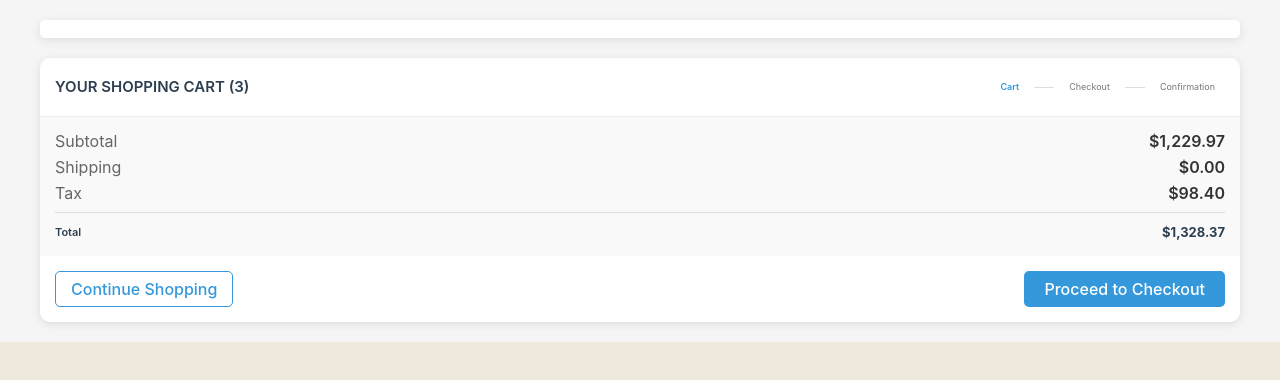
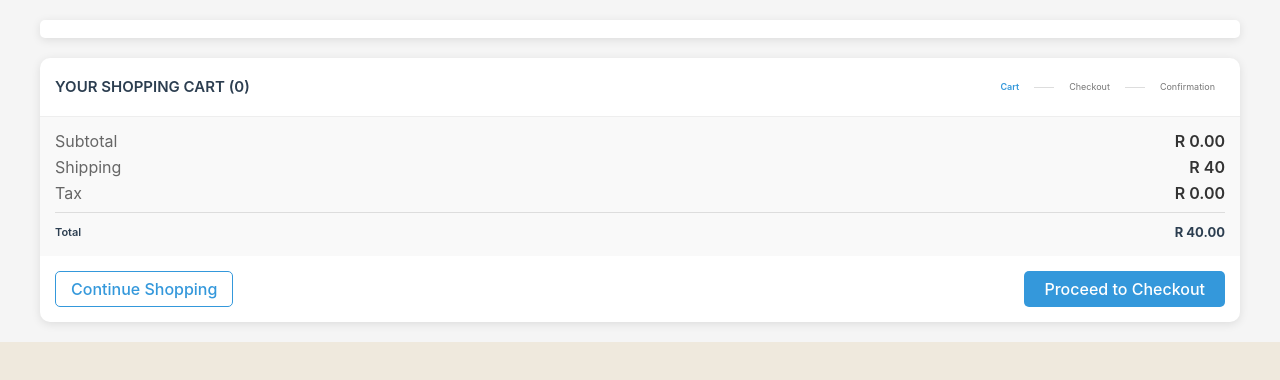
Before and after one commit to BongaGougota0/Angular_Client, an Angular app in the folder client/BurgerClient/: page /order-details in a window 1280 px wide. Shown: the top 380 px of the page. Built offline with nearby package versions, Linux system fonts and the light colour scheme.

Commit message:
create cart compoent and its implements for the cart details, coversions of float numbers and html pipe display.

```diff
--- a/client/BurgerClient/src/app/cart/cart.component.html
+++ b/client/BurgerClient/src/app/cart/cart.component.html
@@ -10,7 +10,7 @@
     <div id="cart-page" [ngClass]="{'active': activeTabId === 'cart-page'}" *ngIf="activeTabId === 'cart-page'">
         <div class="cart-container">
             <div class="cart-header">
-                <h1 class="cart-title">Your Shopping Cart (3)</h1>
+                <h1 class="cart-title">Your Shopping Cart ({{cartQty}})</h1>
                 <div class="cart-steps">
                     <div class="step active">Cart</div>
                     <div class="step-divider"></div>
@@ -26,7 +26,7 @@
                     <img src="/api/placeholder/400/400" alt="Wireless Headphones" class="cart-item-image">
                     <div class="cart-item-details">
                         <h3 class="cart-item-title">{{product.description}}</h3>
-                        <p class="cart-item-price">{{product.unitPrice}}</p>
+                        <p class="cart-item-price">{{product.productPrice}}</p>
                         <div class="cart-item-actions">
                             <div class="quantity-control">
                                 <button (click)="decrementProduct(product.productId)" class="quantity-btn">-</button>
@@ -42,25 +42,25 @@
             <div class="cart-summary">
                 <div class="summary-row">
                     <span class="summary-label">Subtotal</span>
-                    <span class="summary-value">$1,229.97</span>
+                    <span class="summary-value">R {{cartTotal | number:'1.2-2' }}</span>
                 </div>
                 <div class="summary-row">
                     <span class="summary-label">Shipping</span>
-                    <span class="summary-value">$0.00</span>
+                    <span class="summary-value">R {{shipping}}</span>
                 </div>
                 <div class="summary-row">
                     <span class="summary-label">Tax</span>
-                    <span class="summary-value">$98.40</span>
+                    <span class="summary-value">R {{totalInclusiveVAT | number:'1.2-2' }}</span>
                 </div>
                 <div class="summary-total">
                     <span class="total-label">Total</span>
-                    <span class="total-value">$1,328.37</span>
+                    <span class="total-value">R {{subTotal | number:'1.2-2' }}</span>
                 </div>
             </div>
 
             <div class="cart-actions">
                 <button (click)="continueShopping()" class="continue-shopping">Continue Shopping</button>
-                <button (click)="showTab('checkout-page')" class="checkout-btn" onclick="showTab('checkout-page')">Proceed to Checkout</button>
+                <button (click)="showTab('checkout-page')" class="checkout-btn" (click)="showTab('checkout-page')">Proceed to Checkout</button>
             </div>
         </div>
     </div>
@@ -177,50 +177,35 @@
             <div class="checkout-summary">
                 <h3 class="form-title">Order Summary</h3>
 
-                <div class="checkout-items">
+                <div class="checkout-items" *ngFor="let product of products">
                     <div class="checkout-item">
-                        <img src="/api/placeholder/400/400" alt="Wireless Headphones" class="checkout-item-image">
+                        <img src="{{product.imageUrl}}" alt="" class="checkout-item-image">
                         <div class="checkout-item-details">
-                            <div class="checkout-item-title">Premium Wireless Headphones</div>
-                            <div class="checkout-item-price">$199.99</div>
-                            <div class="checkout-item-quantity">Qty: 1</div>
-                        </div>
-                    </div>
-
-                    <div class="checkout-item">
-                        <img src="/api/placeholder/400/400" alt="Smartphone" class="checkout-item-image">
-                        <div class="checkout-item-details">
-                            <div class="checkout-item-title">Smartphone X Pro</div>
-                            <div class="checkout-item-price">$899.99</div>
-                            <div class="checkout-item-quantity">Qty: 1</div>
-                        </div>
-                    </div>
-
-                    <div class="checkout-item">
-                        <img src="/api/placeholder/400/400" alt="Smartwatch" class="checkout-item-image">
-                        <div class="checkout-item-details">
-                            <div class="checkout-item-title">Fitness Smartwatch</div>
-                            <div class="checkout-item-price">$129.99</div>
-                            <div class="checkout-item-quantity">Qty: 1</div>
+                            <div class="checkout-item-title">{{product.name}}</div>
+                            <div class="checkout-item-price">{{product.productPrice}}</div>
+                            <div class="checkout-item-quantity">Qty: {{product.productCount}}</div>
                         </div>
                     </div>
                 </div>
 
                 <div class="summary-row">
                     <span class="summary-label">Subtotal</span>
-                    <span class="summary-value">$1,229.97</span>
+                    <span class="summary-value">R {{cartTotal | number:'1.2-2' }}</span>
                 </div>
                 <div class="summary-row">
                     <span class="summary-label">Shipping</span>
-                    <span class="summary-value">$0.00</span>
+                    <span class="summary-value" *ngIf="cartTotal > 200; else freeShipping">R 0.00</span>
+                    <ng-template #freeShipping>
+                      <span class="summary-value">R {{shipping}}</span>
+                    </ng-template>
                 </div>
                 <div class="summary-row">
                     <span class="summary-label">Tax</span>
-                    <span class="summary-value">$98.40</span>
+                    <span class="summary-value">R {{totalInclusiveVAT | number:'1.2-2' }}</span>
                 </div>
                 <div class="summary-total">
                     <span class="total-label">Total</span>
-                    <span class="total-value">$1,328.37</span>
+                    <span class="total-value">R {{subTotal | number:'1.2-2' }}</span>
                 </div>
             </div>
         </div>
--- a/client/BurgerClient/src/app/cart/cart.component.ts
+++ b/client/BurgerClient/src/app/cart/cart.component.ts
@@ -12,6 +12,11 @@ import { ProductService } from '../services/product.service';
 export class CartComponent implements OnInit{
   public products: Product[] = [];
   public activeTabId?: string;
+  public cartTotal: number = 0;
+  public totalInclusiveVAT: number = 0;
+  public shipping: number = 40;
+  public subTotal: number = 0;
+  public cartQty: number = 0;
 
   constructor(private cartService: CartService,
     private productsService : ProductService,
@@ -20,6 +25,7 @@ export class CartComponent implements OnInit{
   ngOnInit(): void {
     this.activeTabId = 'cart-page';
     this.products = this.cartService.getCart();
+    this.calculateCartDetails();
   }
 
   incrementProduct(productId : number){
@@ -28,6 +34,13 @@ export class CartComponent implements OnInit{
 
   decrementProduct(productId : number){
     this.cartService.decrementProductCount(productId);
+  }
+
+  calculateCartDetails(): void{
+    this.cartTotal = this.products.reduce((total, item) => total += Number(item.productPrice) * item.productCount, 0);
+    this.totalInclusiveVAT= this.cartTotal * 0.15;
+    this.subTotal = this.totalInclusiveVAT + this.cartTotal + this.shipping;
+    this.cartQty = this.products.reduce((total, item) => total += item.productCount, 0)
   }
 
   showTab(tabId : string){
--- a/client/BurgerClient/src/app/models/product.ts
+++ b/client/BurgerClient/src/app/models/product.ts
@@ -3,7 +3,7 @@ export class Product {
                 public category: string,
                 public name: string,
                 public description: string,
-                public unitPrice: string,
+                public productPrice: number,
                 public imageUrl: string,
                 public productCount: number
     ){}
--- a/client/BurgerClient/src/app/product-view/product-view.component.html
+++ b/client/BurgerClient/src/app/product-view/product-view.component.html
@@ -10,7 +10,7 @@
         <div class="product-info">
             <div class="product-category">{{productView.category}}</div>
             <h1 class="product-title">{{productView.name}}</h1>
-            <div class="product-price">{{productView.unitPrice}}</div>
+            <div class="product-price">{{productView.productPrice}}</div>
             <p class="product-description">
                 {{productView.description}}
             </p>
--- a/client/BurgerClient/src/app/products/products.component.html
+++ b/client/BurgerClient/src/app/products/products.component.html
@@ -16,7 +16,7 @@
             </a>
             <div class="product-details">
                 <h3 class="product-title">{{product.name}}</h3>
-                <div class="product-price">{{product.unitPrice}}</div>
+                <div class="product-price">{{product.productPrice}}</div>
                 <div class="product-actions">
                     <button class="btn btn-cart" (click)="addProductToCart(product)">
                         Add to Cart
```
